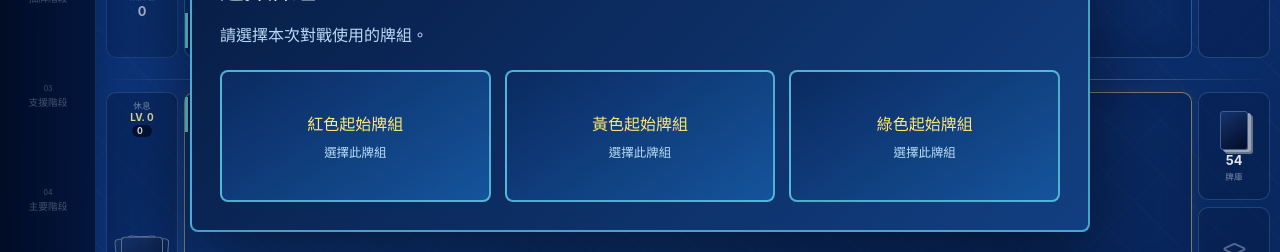
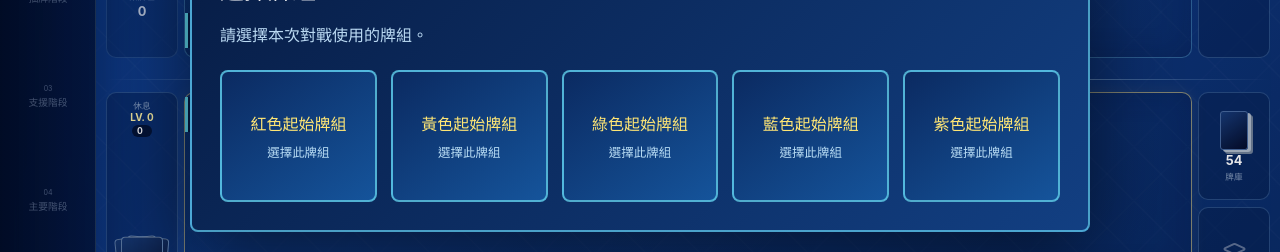
Before and after one commit to turtlechang/braverse-web-game, a React (Vite) app: page / in a window 1280 px wide. Shown: the part 326-578 px from the top of the page. Built offline with nearby package versions, Linux system fonts and the light colour scheme.

Commit message:
fix: show blue and purple starter decks in opening deck selection
- Expand deck selection buttons from red/yellow/green to all five choices.
- Adjust setup-deck-grid to auto-fit up to five buttons.
- Update GameModals test to expect five deck options.

```diff
--- a/src/components/modals/GameModals.css
+++ b/src/components/modals/GameModals.css
@@ -94,7 +94,7 @@
 
 .setup-deck-grid {
   display: grid;
-  grid-template-columns: repeat(3, 1fr);
+  grid-template-columns: repeat(auto-fit, minmax(120px, 1fr));
   gap: 14px;
   margin-top: 24px;
 }
--- a/src/components/modals/GameModals.tsx
+++ b/src/components/modals/GameModals.tsx
@@ -71,7 +71,7 @@ export function OpeningSetupModal({
         <p>{message}</p>
         {step === 'deck-selection' && (
           <div className="setup-deck-grid">
-            {(['red', 'yellow', 'green'] as const).map((deck) => (
+            {(['red', 'yellow', 'green', 'blue', 'purple'] as const).map((deck) => (
               <button
                 type="button"
                 key={deck}
```
Also changed, not shown: 1 other file (tests, documents, lock files or other folders).
